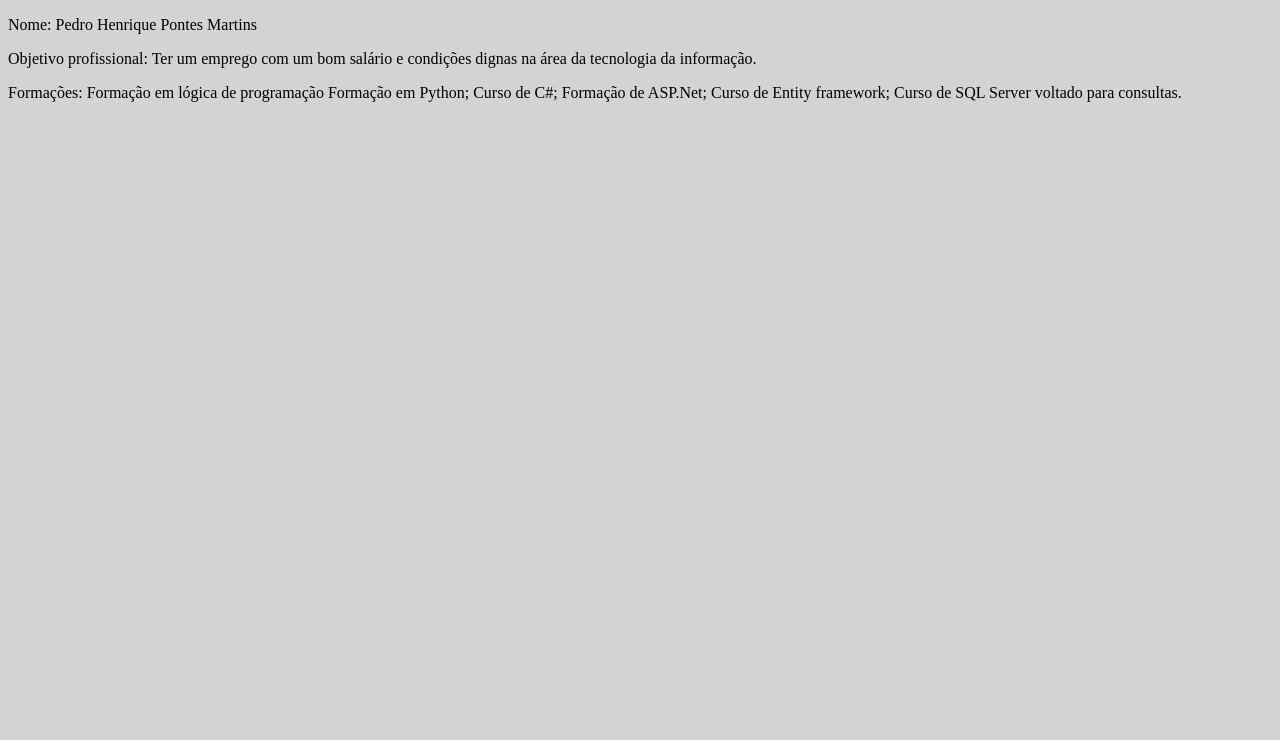
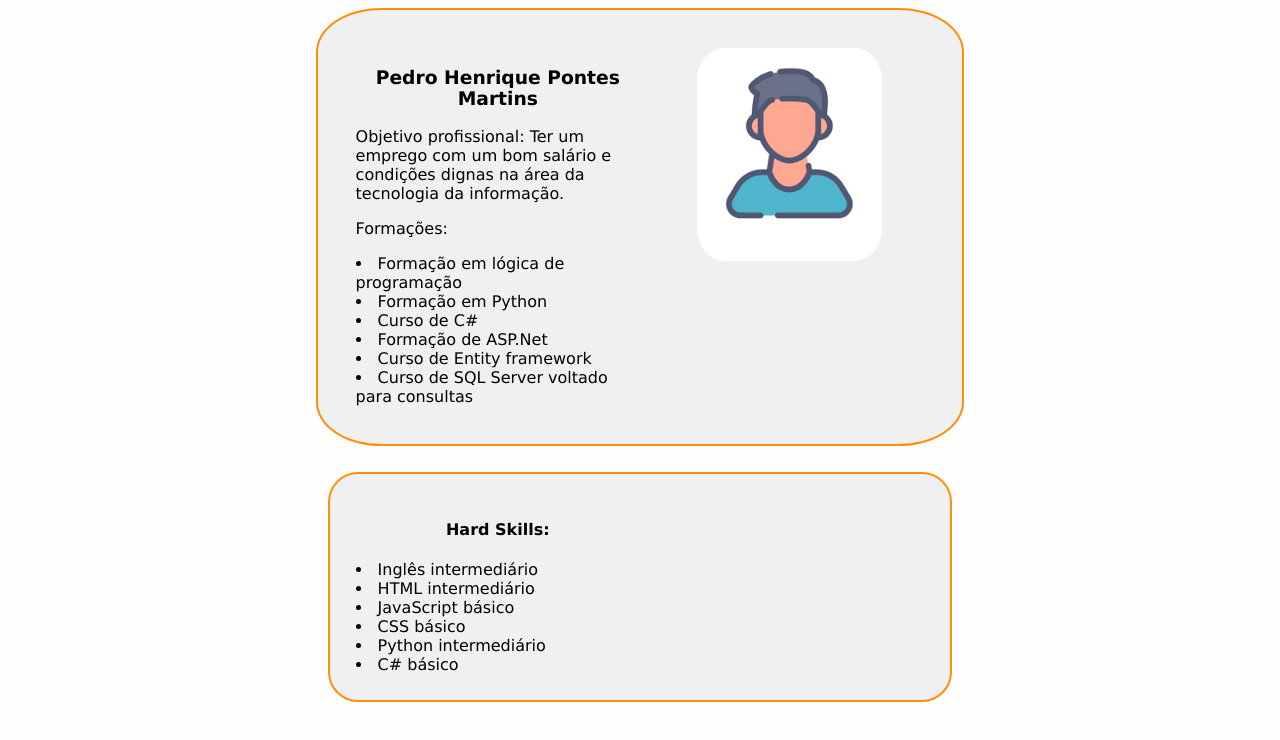
Before and after one commit to Pedro-Henrique-Pontes-Martins/Curriculo_Online, a plain HTML site: page Curículo.html in a window 1280 px wide. Drawn offline with Linux system fonts and the light colour scheme.

Commit message:
Finalização da primeira parte da página, estilizando as principais informações e começando a parte das hard skills

```diff
--- a/Curículo.html
+++ b/Curículo.html
@@ -8,34 +8,88 @@
 
     <style>
         body{
-            background-color: lightgrey;
+            background-color: rgba(254, 254, 254, 0.854);
+            padding: 0;
+            border: 0;
+            font-family:Verdana, Geneva, Tahoma, sans-serif;
+            font: Verdana;
+        }
+        .informaçõesPessoais{
+            padding: 3%;
+            width: 45%;
+            display: flex;
+            flex-direction: row;
+            border-radius: 10%;
+            border: 2px solid rgb(254, 144, 9);
+            margin-bottom: 2%;
+        }
+        img{
+            margin-left: 20%;
+            width: 65%;
+            border-radius: 15%;
+            background-color: white;
+            padding-bottom: 10%;
+        }
+        main{
+            align-items: center;
+            display: flex;
+            flex-direction: column;
+        }
+        div{
+            margin: 0 auto;
+            width: 50%;
+            background-color: rgb(241, 240, 240);
+        }
+        h3{
+            text-align: center;
+        }
+        h4{
+            text-align: center;
+        }
+        .skills{
+            width: 45%;
+            padding: 2%;
+            display: flex;
+            flex-direction: row;
+            border-radius: 30px;
+            border: 2px solid rgb(254, 144, 9)
         }
     </style>
 </head>
 <body>
     <main>
-        <div>
+        <div class="informaçõesPessoais">
             <div>
-                <p>Nome: Pedro Henrique Pontes Martins</p>
-                <p>Objetivo profissional:</n>
-                    Ter um emprego com um bom salário </n>
-                    e condições dignas na área da</n>
+                <h3>Pedro Henrique Pontes Martins</h3>
+
+                <p>Objetivo profissional:
+                    Ter um emprego com um bom salário
+                    e condições dignas na área da
                     tecnologia da informação.</p>
 
-                <p>Formações:</n>
-                    Formação em lógica de programação</n>
-                    Formação em Python;</n>
-                    Curso de C#;</n>
-                    Formação de ASP.Net;</n>
-                    Curso de Entity framework;</n>
-                    Curso de SQL Server voltado
-                    para consultas.</p>
-
-
+                <p>Formações:</p>
+                <li>Formação em lógica de programação</li>
+                <li>Formação em Python</li>
+                <li>Curso de C#</li>
+                <li>Formação de ASP.Net</li>
+                <li>Curso de Entity framework</li>
+                <li>Curso de SQL Server voltado para consultas</li>
             </div>
             <div>
-
+                <img src="imagens/imagem-de-perfil.png" alt="Imagem do Currículo">
             </div>
+        </div>
+        <div class="skills">
+            <div>
+                <h4>Hard Skills:</h4>
+                <li>Inglês intermediário</li>
+                <li>HTML intermediário</li>
+                <li>JavaScript básico</li>
+                <li>CSS básico</li>
+                <li>Python intermediário</li>
+                <li>C# básico</li>
+            </div>
+            <div></div>
         </div>
     </main>
 </body>
```
Also changed, not shown: imagens/imagem-de-perfil.png (added), imagens/imagem_provisoria.jpg (added).
